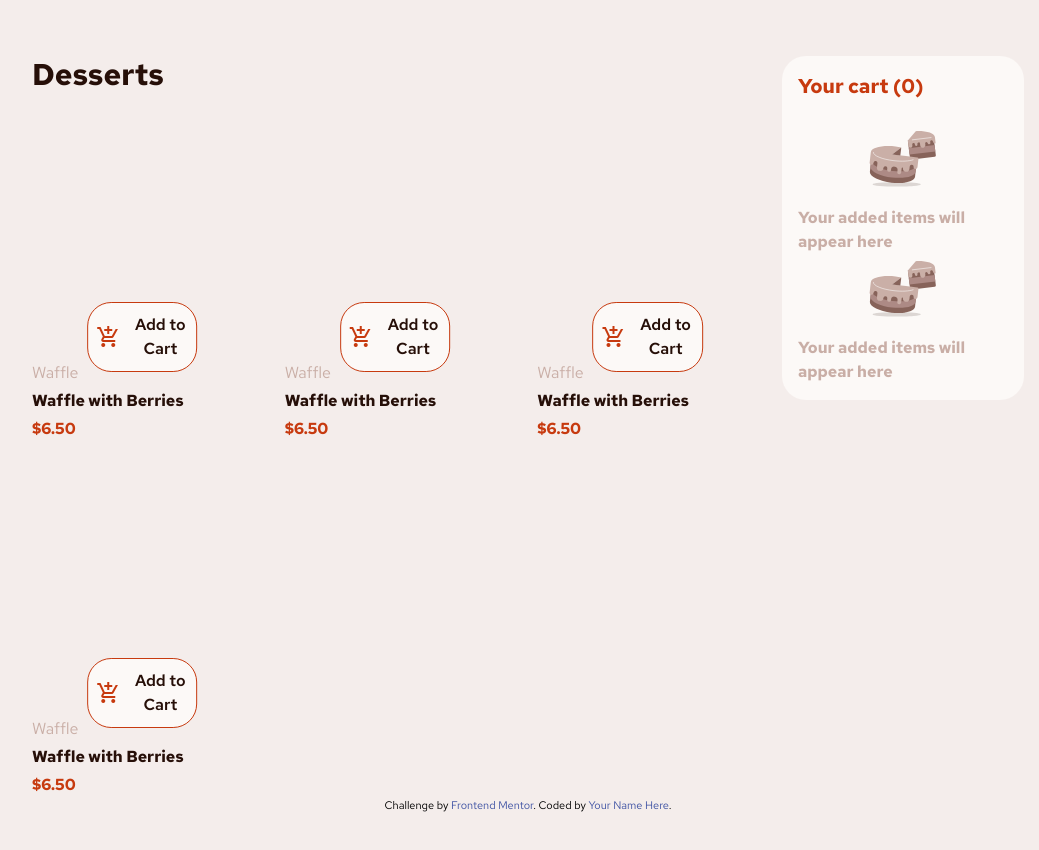
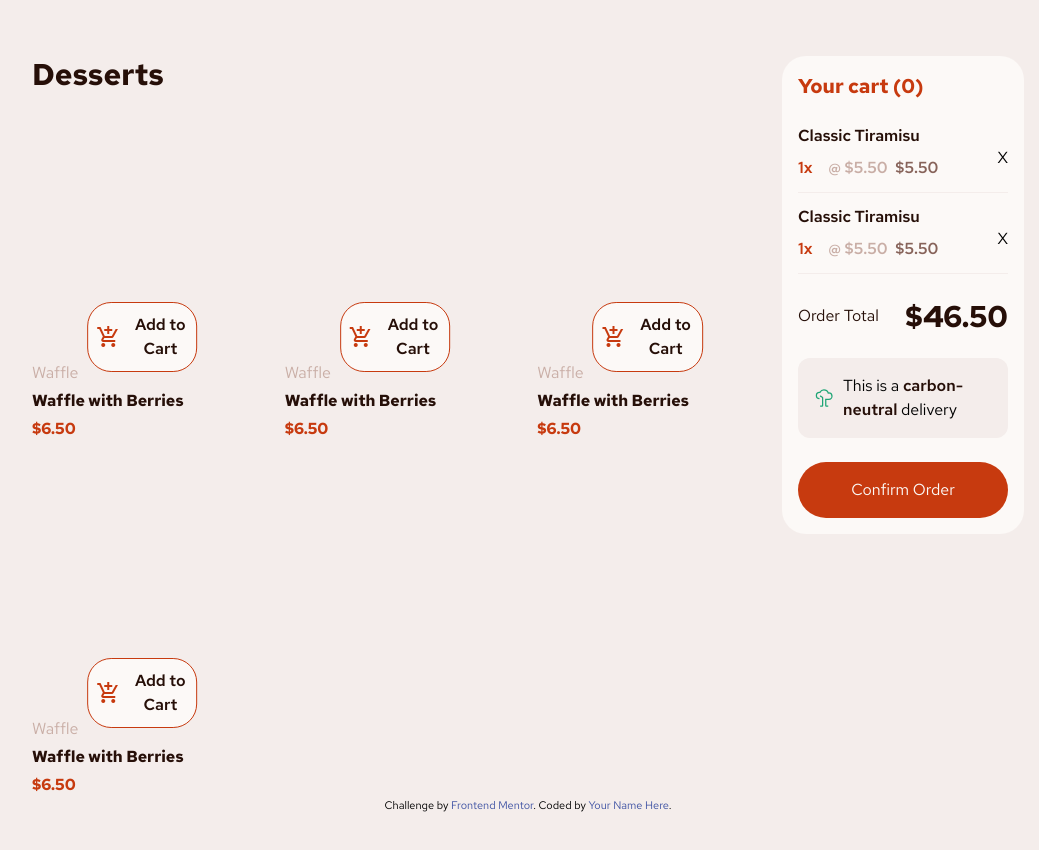
Before and after one commit to vinicim002/product-list-with-cart, a website built with Vite: page index.html in a window 1280 px wide. Shown: the whole page, without its empty margins (112-1151 px from the left). Built offline with nearby package versions, Linux system fonts and the light colour scheme; files whose address does not match are found by name.

Commit message:
Lyaout de produtos no carrinho - finalizado

```diff
--- a/index.html
+++ b/index.html
@@ -133,15 +133,52 @@
           <!--Titulo qtd de produtos-->
           <h2 class="text-xl font-bold text-red-50 mb-6">Your cart <span class="qtd-produtos">(0)</span></h2>
           <!--Ilustracao add cart-->
-          <div class="flex flex-col justify-center items-center gap-y-3 ">
+          <!-- <div class="flex flex-col justify-center items-center gap-y-3 " id="empty-cart">
             <img src="src/assets/img/illustration-empty-cart.svg" alt="" class="w-1/3">
             <p class="text-base text-rose-300 font-bold">Your added items will appear here</p>
-          </div>
+          </div> -->
 
           <!--Ilustracao add cart com produtos-->
-          <div class="flex flex-col justify-center items-center gap-y-3 ">
-            <img src="src/assets/img/illustration-empty-cart.svg" alt="" class="w-1/3">
-            <p class="text-base text-rose-300 font-bold">Your added items will appear here</p>
+          <div class="flex flex-col gap-y-3 ">
+            <ul>
+              <li class="flex justify-between items-center border-b border-rose-100 mb-3">
+                <div class="flex flex-col gap-y-2">
+                  <p class="font-semibold text-rose-900 text-base">Classic Tiramisu</p>
+                  <div class="pb-3">
+                    <spa class="text-red-50 font-semibold pr-3">1x</spa>
+                    <span class="text-rose-300 font-semibold pr-1">@ $5.50</span>
+                    <span class="font-semibold text-rose-500">$5.50</span>
+                  </div>
+                </div>
+
+                <button type="button" id="btn-remove-item">X</button>
+              </li>
+
+              <li class="flex justify-between items-center border-b border-rose-100 mb-3">
+                <div class="flex flex-col gap-y-2">
+                  <p class="font-semibold text-rose-900 text-base">Classic Tiramisu</p>
+                  <div class="pb-3">
+                    <spa class="text-red-50 font-semibold pr-3">1x</spa>
+                    <span class="text-rose-300 font-semibold pr-1">@ $5.50</span>
+                    <span class="font-semibold text-rose-500">$5.50</span>
+                  </div>
+                </div>
+
+                <button type="button" id="btn-remove-item">X</button>
+              </li>
+            </ul>
+
+            <div class="flex flex-row justify-between items-center mb-3">
+              <p class="text-base text-rose-900 font-normal">Order Total</p>
+              <h2 class="text-3xl font-bold text-rose-900">$46.50</h2>
+            </div>
+
+            <div class="flex flex-row justify-center items-center gap-x-2 bg-rose-100 p-4 rounded-xl mb-3">
+              <img src="src/assets/img/icon-carbon-neutral.svg" alt="">
+              <p>This is a <span class="font-semibold text-rose-900">carbon-neutral</span> delivery</p>
+            </div>
+
+            <button type="submit" class="bg-red-50 text-rose-50 p-4 rounded-4xl cursor-pointer">Confirm Order</button>
           </div>
         </div>
       </section>
```
